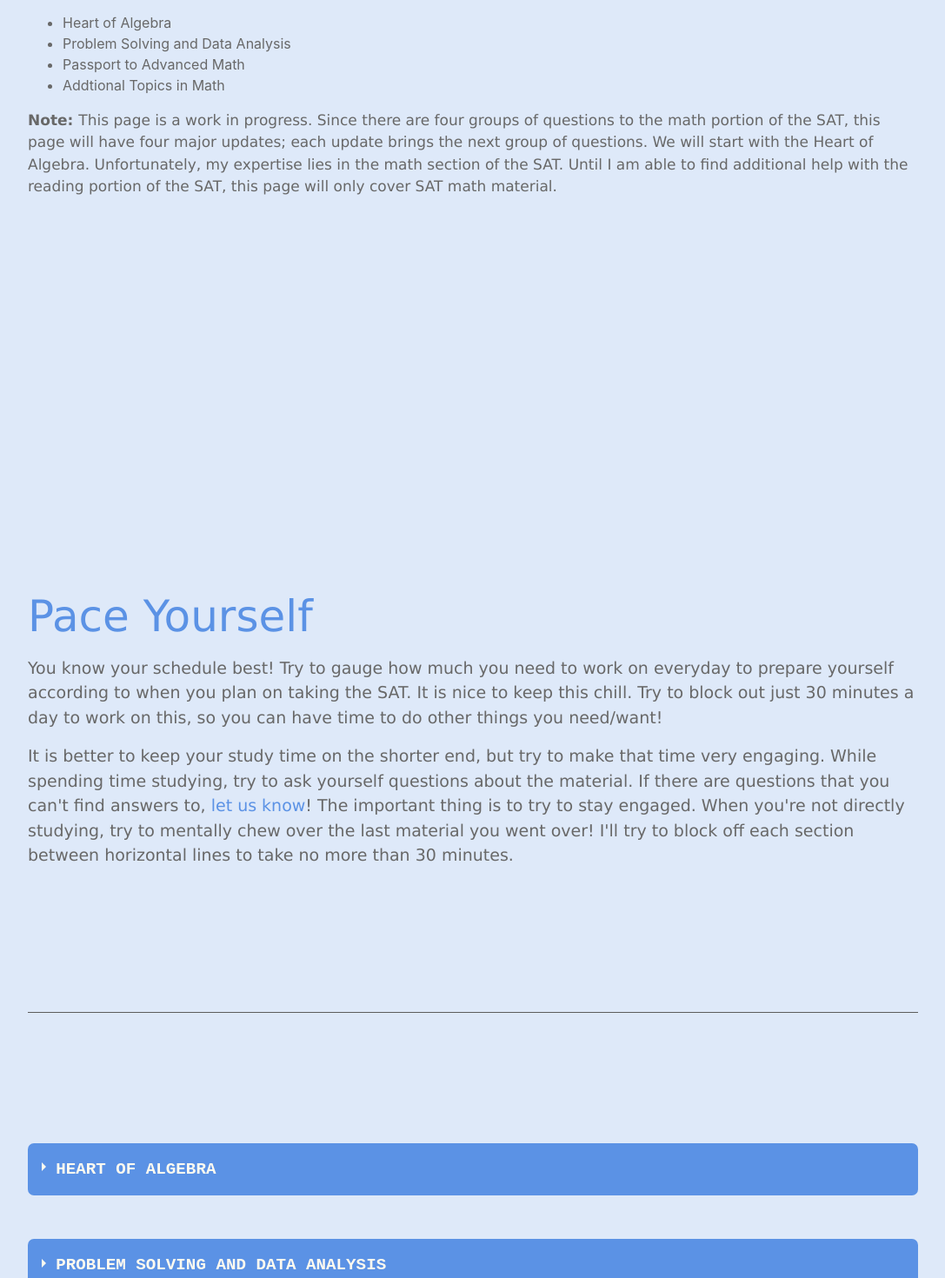
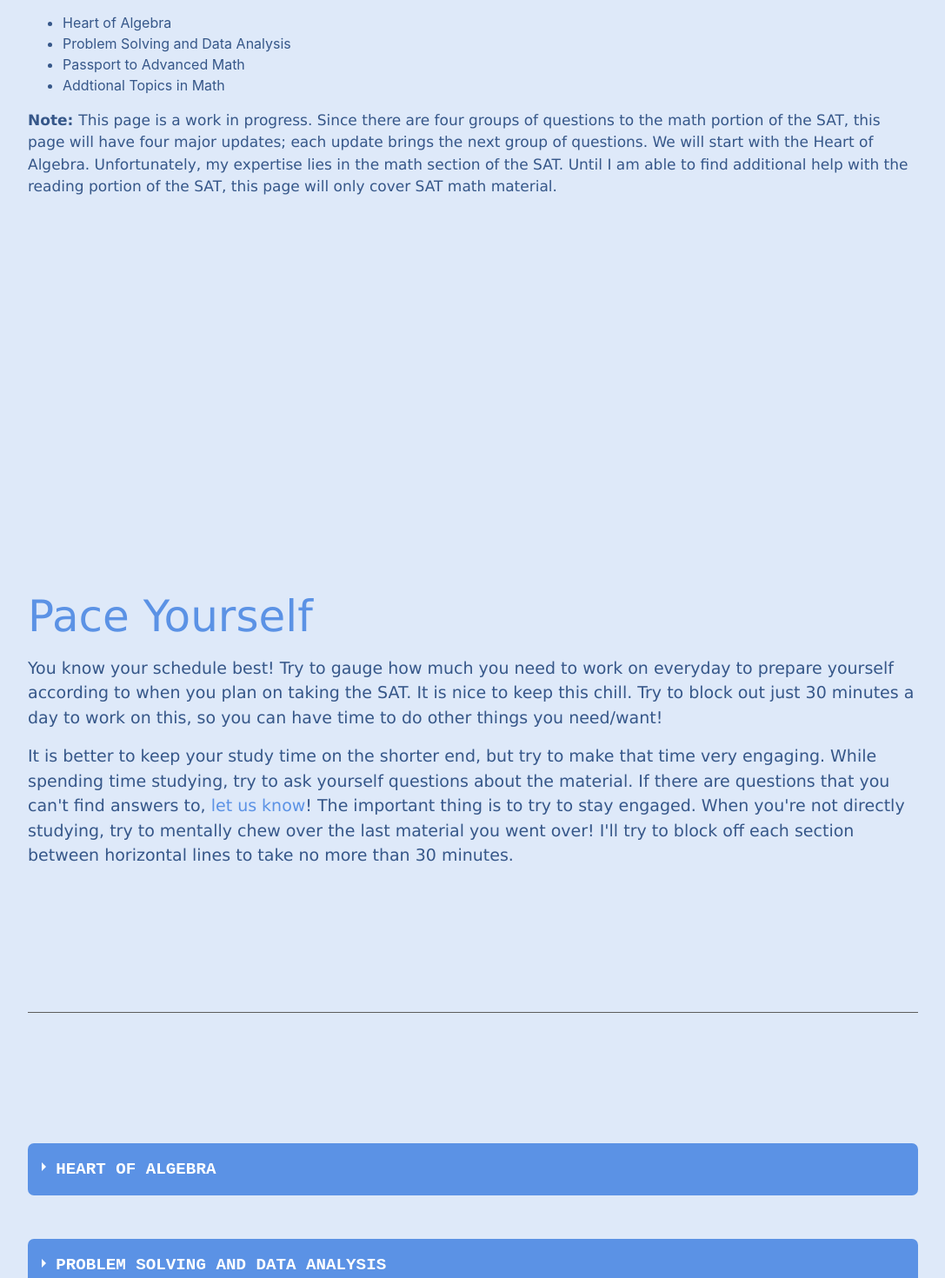
Before and after one commit to YomenT/bluebird-teaching, a React (Create React App) app in the folder reactapp/: page /satprep in a window 1280 px wide. Shown: the part 380-1850 px from the top of the page at 87% size, without its empty margins (96-1183 px from the left). Built offline with nearby package versions, Linux system fonts and the light colour scheme.

Commit message:
Started monochromatic color scheme.

```diff
--- a/reactapp/src/index.css
+++ b/reactapp/src/index.css
@@ -99,11 +99,11 @@ p {
 }
 
 .p-body {
-  color: 	#686868;
+  color: 	#365789;
 }
 
 .p-body-small {
-  color: #686868;
+  color: #365789;
   font-size: 19px;
 }
 
@@ -136,13 +136,13 @@ label {
 }
 
 .high-level-objectives {
-  color: #686868;
+  color: #365789;
   font-size: 20px;
 }
 
 .nested-ul {
   font-size: 16px;
-  color: #686868;
+  color: #365789;
 }
 
 @-webkit-keyframes glow {
@@ -216,7 +216,7 @@ input[type='checkbox'] {
 
   padding: 1rem;
 
-  color: #fffAF0;
+  color: #ffffff;
   background: #5b92e5;
 
   cursor: pointer;
```
